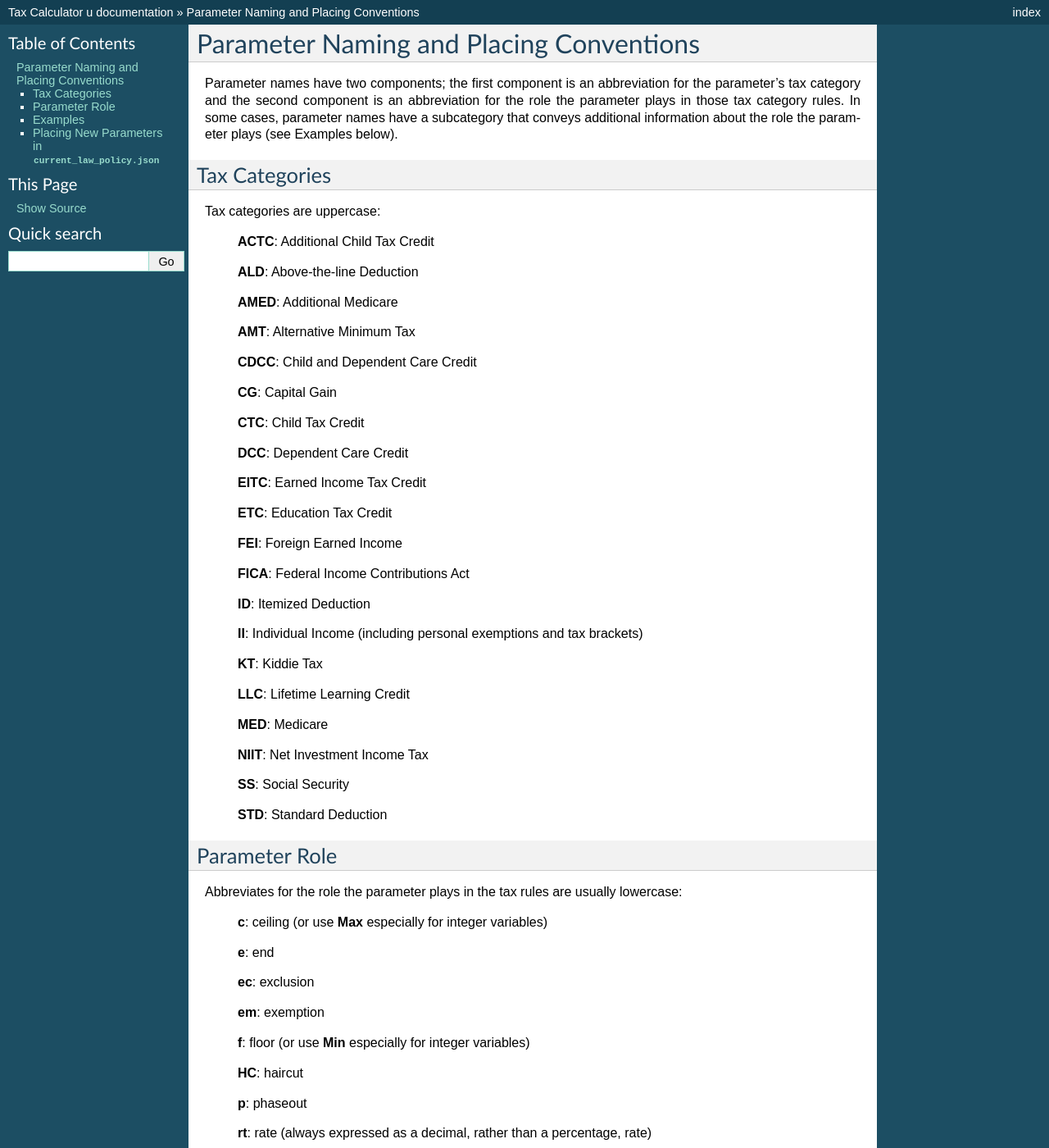
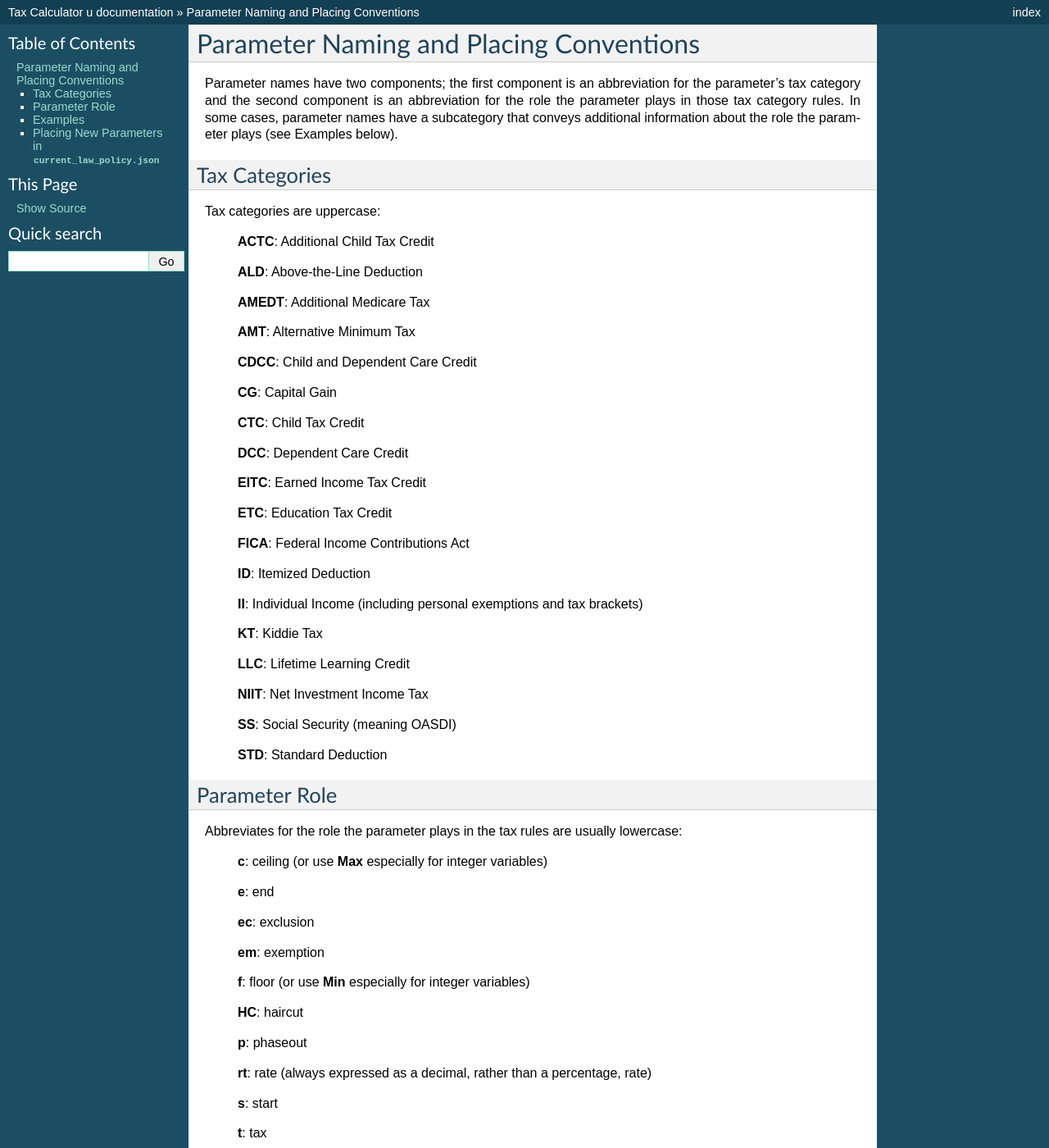
Before and after one commit to PSLmodels/Tax-Calculator, a Sphinx documentation site: the page built from docs/source/parameter_naming.rst, in a window 1280 px wide and 1400 px high. Shown: the whole window at 82% size. Built offline with Sphinx 7.4.7, drawn with Linux system fonts in a browser that asks for light colours; formulas are drawn with MathJax 3.

Commit message:
Change AMED_ to AMEDT_ and NIIT_trt to NIIT_rt.

```diff
--- a/docs/source/parameter_naming.rst
+++ b/docs/source/parameter_naming.rst
@@ -15,9 +15,9 @@
 
    **ACTC**: Additional Child Tax Credit
 
-   **ALD**: Above-the-line Deduction
+   **ALD**: Above-the-Line Deduction
 
-   **AMED**: Additional Medicare
+   **AMEDT**: Additional Medicare Tax
 
    **AMT**: Alternative Minimum Tax
 
@@ -33,8 +33,6 @@
 
    **ETC**: Education Tax Credit
 
-   **FEI**: Foreign Earned Income
-
    **FICA**: Federal Income Contributions Act
 
    **ID**: Itemized Deduction
@@ -45,11 +43,9 @@
 
    **LLC**: Lifetime Learning Credit
 
-   **MED**: Medicare
-
    **NIIT**: Net Investment Income Tax
 
-   **SS**: Social Security
+   **SS**: Social Security (meaning OASDI)
 
    **STD**: Standard Deduction
 
```
Also changed, not shown: 10 other files.
